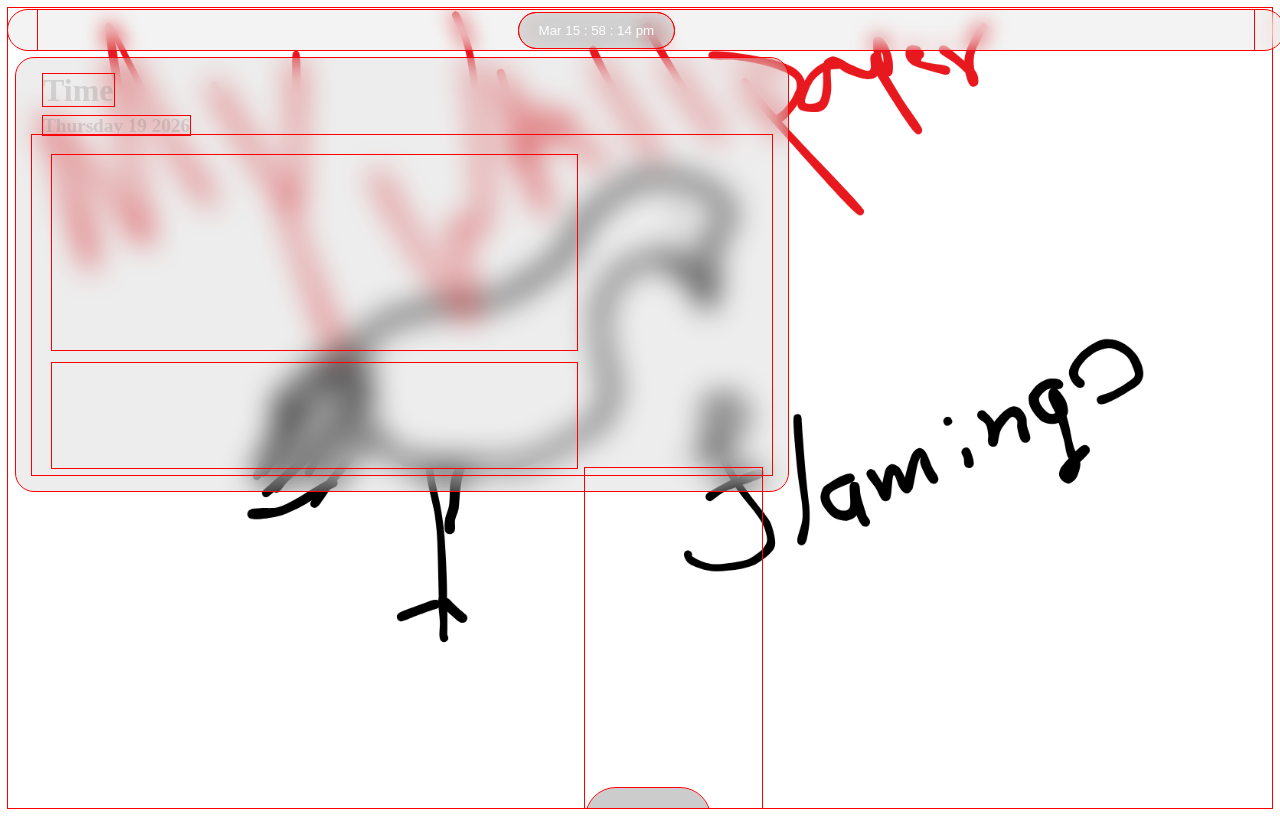
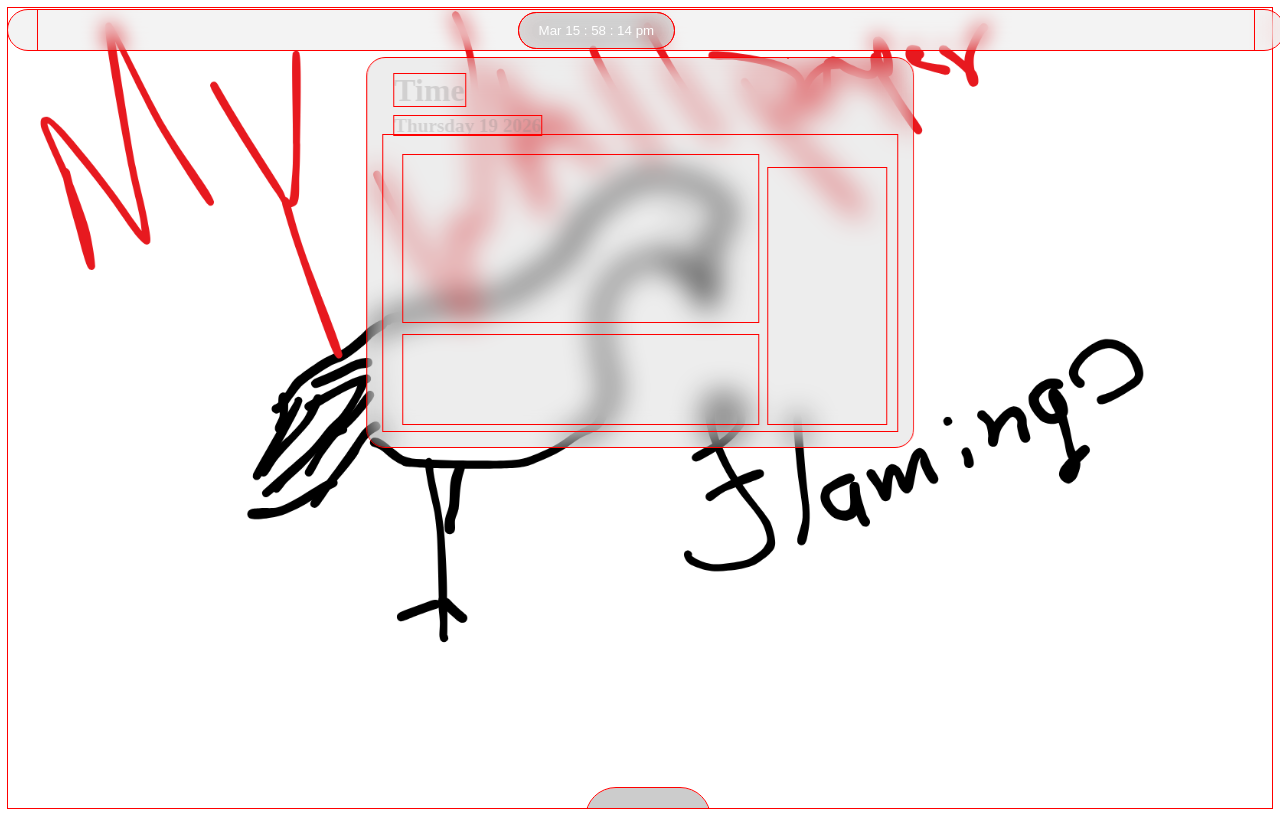
Before and after one commit to Noctura-Ecosystem/NocturaType_Shell, a Vue app: page / in a window 1280 px wide. Built offline with nearby package versions, Linux system fonts and the light colour scheme.

Commit message:
SAMPLE 2.71

```diff
--- a/src/components/contexts/contexts.css
+++ b/src/components/contexts/contexts.css
@@ -33,7 +33,9 @@
 .time-style {
     display: flex;
     width: fit-content;
-    margin: 0 auto;
+    position: fixed;   /* or absolute */
+    left: 50%;
+    transform: translateX(-50%);
 }
 
 .time-label {
@@ -49,8 +51,8 @@
 }
 
 .time-content {
-  width: 700px;
-  height: 300px;
+  width: 37vw;
+  height: 32vh;
   padding: 20px;
 }
 
@@ -66,9 +68,9 @@
 }
 
 .time-info {
-    position: absolute;
-    margin-left: 69%;
-    margin-bottom: 00%;
-    width: 23%;
-    height: 80%;
+    position: relative;
+    left: 77%;
+    bottom: 100%;
+    width: 25%;
+    height: 100%;
 }
--- a/src/components/contexts/time-context.vue
+++ b/src/components/contexts/time-context.vue
@@ -11,6 +11,7 @@
 </script>
 
 <template>
+    <div class="time-root">
         <context class="time-style" :label="time_label">
             <label class="time-label">{{ week}} {{ day }} {{ year }}</label>
             <div class="time-content">
@@ -19,6 +20,7 @@
                 <div class="time-info"></div>
             </div>
         </context>
+    </div>
 </template>
 
 <script lang="ts">
```
Also changed, not shown: 1 other file (tests, documents, lock files or other folders). Lines whose indentation alone changed are shown as unchanged.
